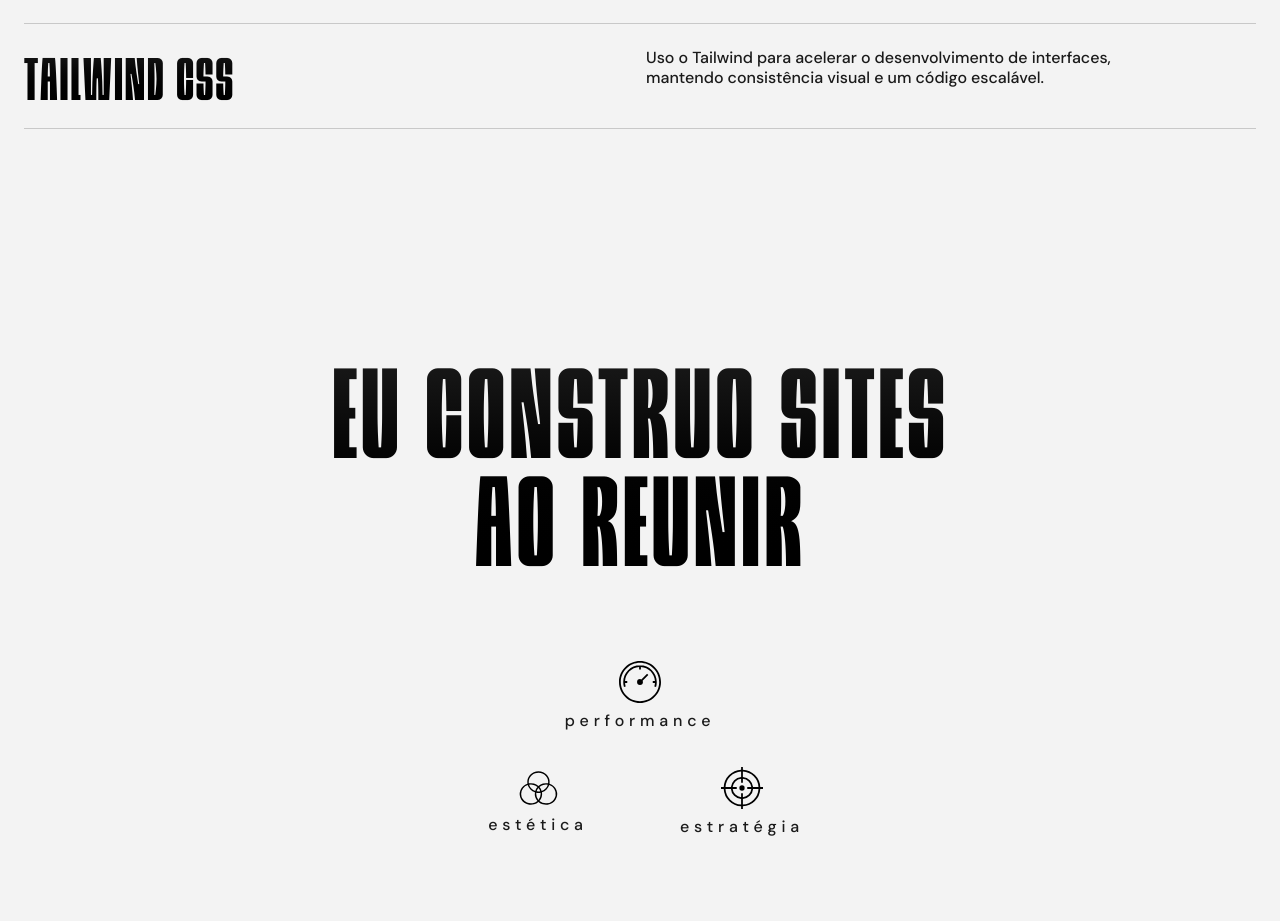
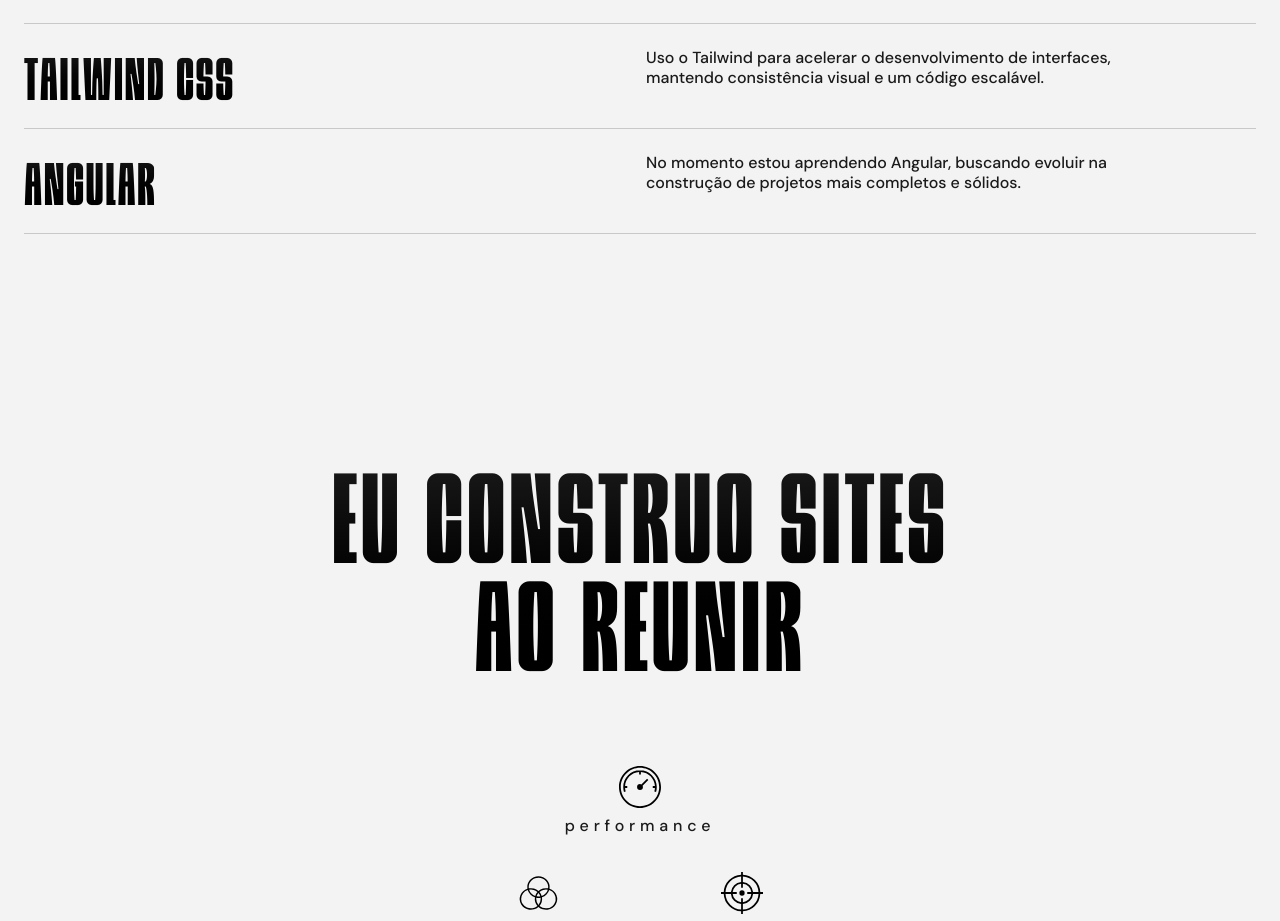
Before and after one commit to allangdasilva/portfolio, a Next.js app: page / in a window 1280 px wide. Shown: the part 3509-4430 px from the top of the page. Built offline with nearby package versions, Linux system fonts and the light colour scheme.

Commit message:
Atualização em technologies component + Atualização do currículo

```diff
--- a/src/app/layout.tsx
+++ b/src/app/layout.tsx
@@ -31,7 +31,7 @@ export default function RootLayout({
         className={`
           ${krisha.variable}
           ${dmSans.variable}
-          antialiased`}
+          antialiased scroll-smooth`}
       >
         {children}
       </body>
--- a/src/copy/Technologies.ts
+++ b/src/copy/Technologies.ts
@@ -29,4 +29,10 @@ export const technologiesCopy = [
     description:
       "Uso o Tailwind para acelerar o desenvolvimento de interfaces, mantendo consistência visual e um código escalável.",
   },
+  {
+    key: 6,
+    title: "Angular",
+    description:
+      "No momento estou aprendendo Angular, buscando evoluir na construção de projetos mais completos e sólidos.",
+  },
 ];
```
Also changed, not shown: 1 other file (tests, documents, lock files or other folders).
